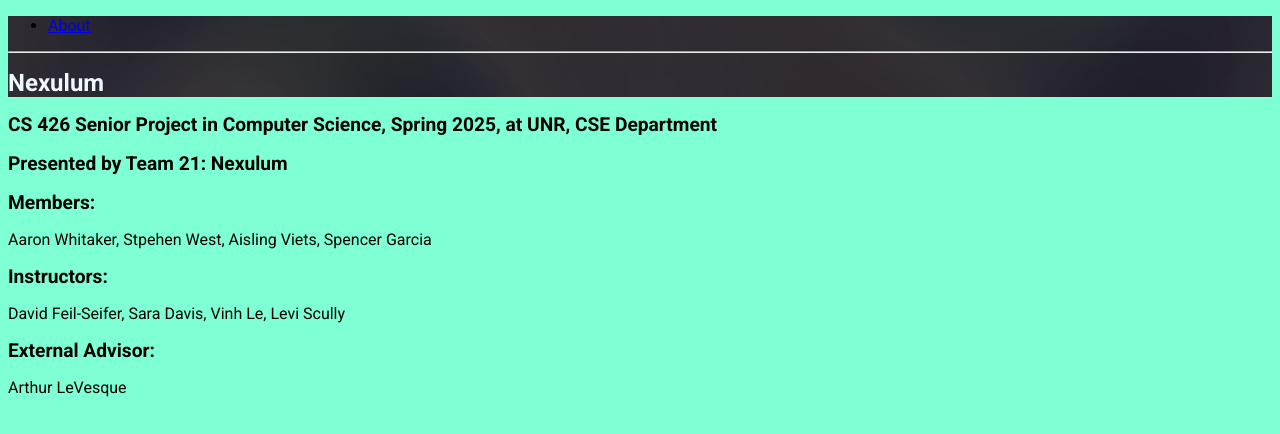
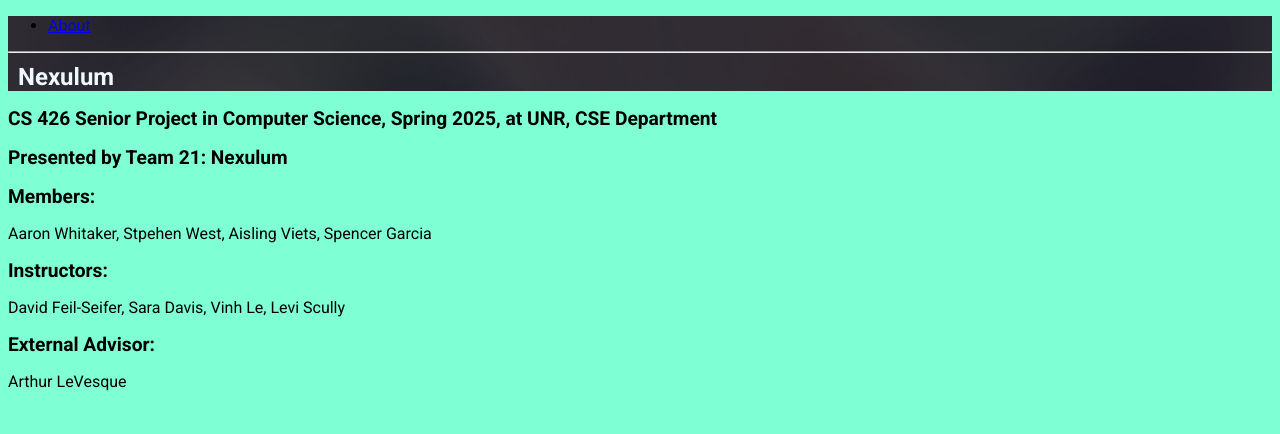
Before and after one commit to Whitaker-Aaron/whitaker-aaron.github.io, a plain HTML site: page index.html in a window 1280 px wide. Drawn offline with Linux system fonts and the light colour scheme.

Commit message:
Update styles.css

```diff
--- a/styles.css
+++ b/styles.css
@@ -2,7 +2,7 @@
 
 * {
     box-sizing: border-box;
-    font-family: 'Roboto';
+    font-family: Roboto;
 }
 html {
     background-color: aquamarine;
@@ -19,4 +19,5 @@
 .header-text {
     color: aliceblue;
     font-size: 1.5em;
+    margin: 10px;
 }
```
